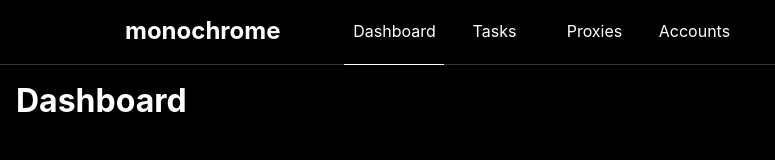
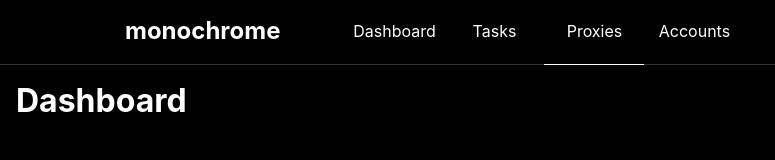
Before and after one commit to timothyac/monochrome, a React (Create React App) app: page /proxies in a window 1280 px wide. Shown: the top 160 px of the page, without its empty margins (0-775 px from the left). Built offline with nearby package versions, Linux system fonts and the light colour scheme; a web font is replaced by a local one.

Commit message:
nav uses links now

```diff
--- a/src/components/nav/Nav.jsx
+++ b/src/components/nav/Nav.jsx
@@ -1,18 +1,34 @@
 import React from "react";
+import { useLocation, Link } from "react-router-dom";
 
 import { nav, inner } from "./Nav.module.scss";
 import NavLink from "./NavLink";
 
+const pages = [
+  { name: "dashboard", link: "/" },
+  { name: "tasks" },
+  { name: "proxies" },
+  { name: "accounts" },
+];
+
 export default () => {
+  const { pathname } = useLocation();
+
   return (
     <nav className={nav}>
       <div className={inner}>
         <h2>monochrome</h2>
         <ul>
-          <NavLink {...{ active: true }}>dashboard</NavLink>
-          <NavLink>tasks</NavLink>
-          <NavLink>proxies</NavLink>
-          <NavLink>accounts</NavLink>
+          {pages.map((page, i) => {
+            const pageLink = page.link ? `${page.link}` : `/${page.name}`;
+            const active = pathname === pageLink;
+
+            return (
+              <Link key={i} to={pageLink}>
+                <NavLink {...{ active }}>{page.name}</NavLink>
+              </Link>
+            );
+          })}
         </ul>
         <div>
           <p>sunstro</p>
```
